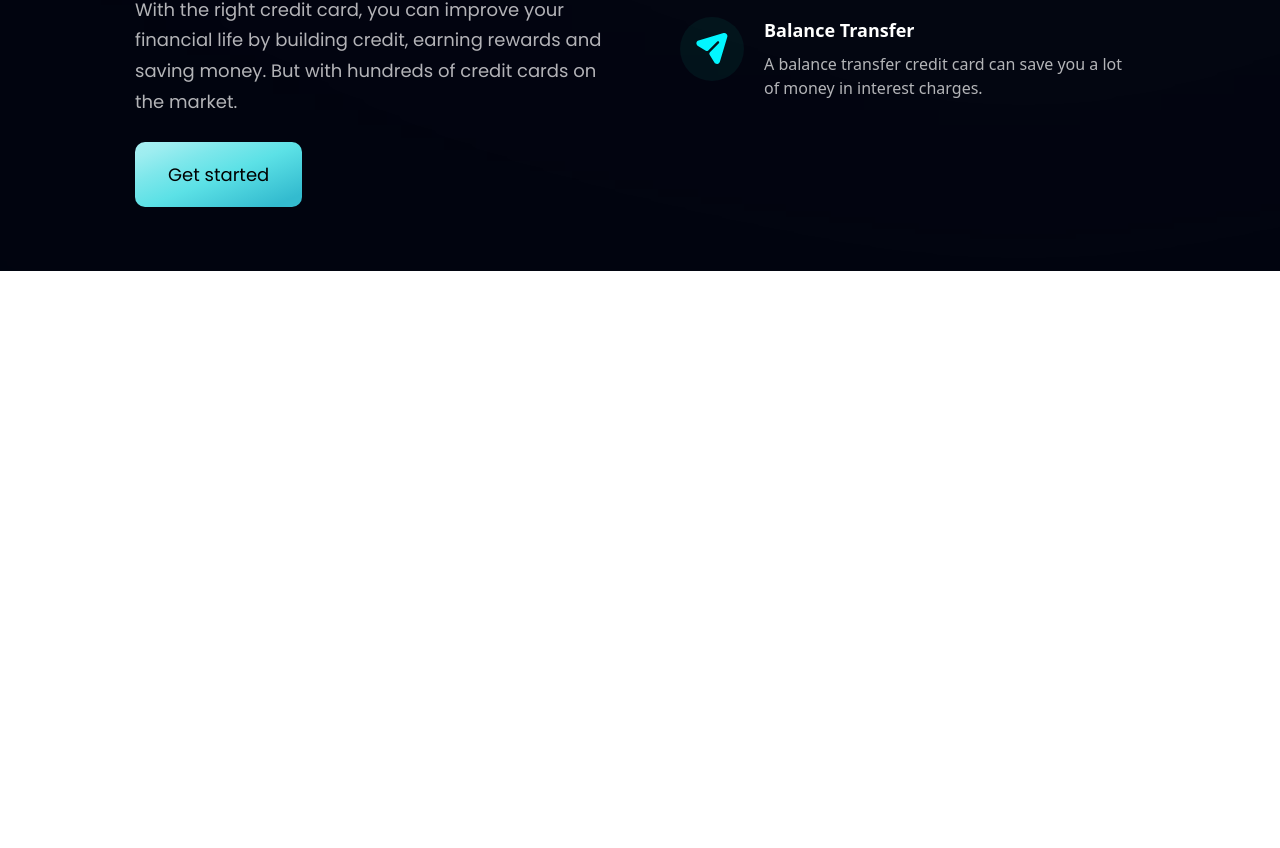
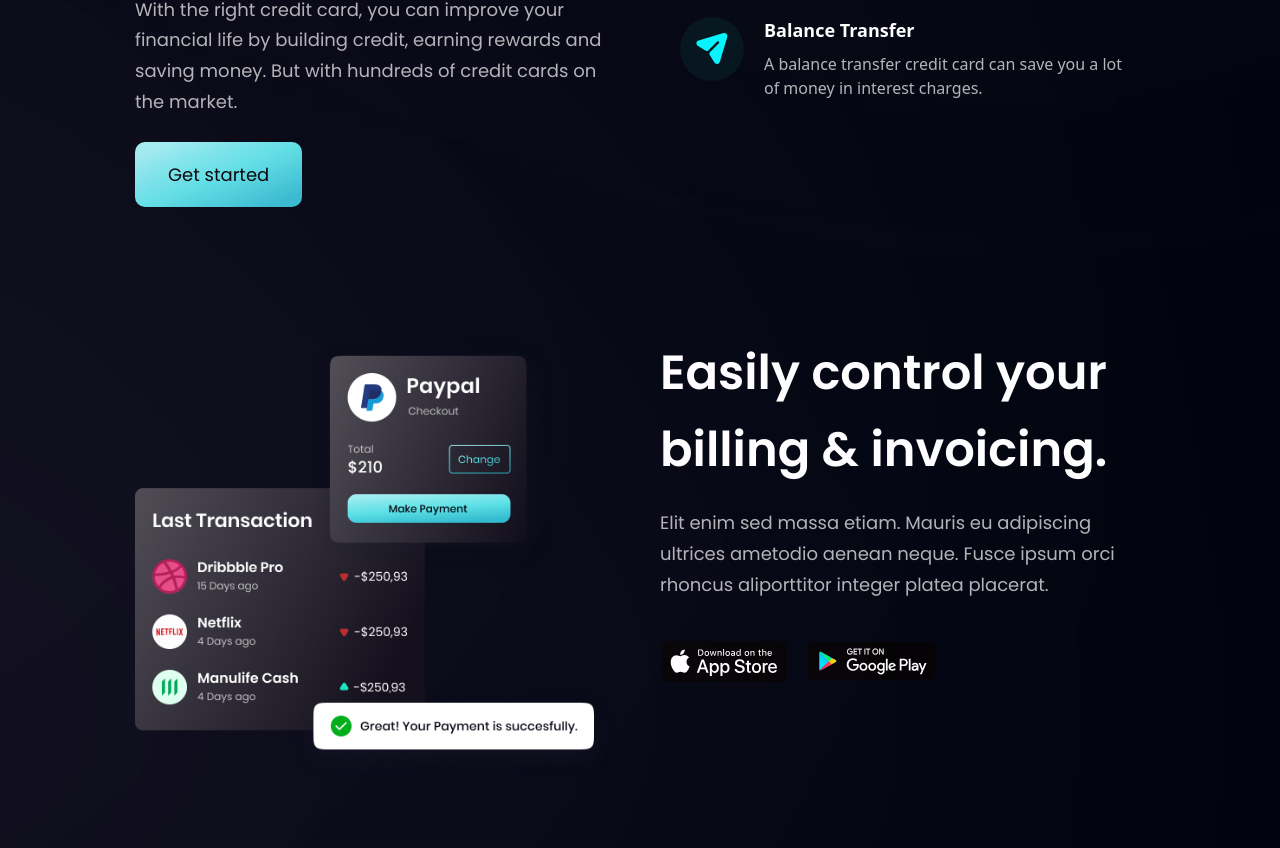
Before and after one commit to xqudee/Bank-Landing, a React (Vite) app in the folder bank_landing_page/: page / in a window 1280 px wide. Shown: the part 1342-2190 px from the top of the page. Before the commit the page ends 1613 px from the top, so only its background shows below. Built offline with nearby package versions, Linux system fonts and the light colour scheme.

Commit message:
billing section

```diff
--- a/bank_landing_page/src/components/Billing.jsx
+++ b/bank_landing_page/src/components/Billing.jsx
@@ -1,10 +1,32 @@
 import React from 'react'
+import { apple, bill, google } from '../assets'
+import styles, {layout} from '../style'
 
 const Billing = () => {
   return (
-    <div>
+    <section id='product' className={`${layout.sectionReverse} relative`}>
+      <div className={layout.sectionImgReverse}>
+        <img src={bill} alt='billing' className='w-[100%] max-w-[530px] max-h-[455px] relative z-[5]' />
+      </div>
 
-    </div>
+      <div className='absolute z-[3] -left-1/2 top-0 w-[50%] h-[50%] rounded-full white__gradient' />
+      <div className='absolute z-[0] -left-1/2 bottom-0 w-[50%] h-[50%] rounded-full pink__gradient' />
+      <div />
+
+      <div className={`${layout.sectionInfo}`}>
+        <h2 className={`${styles.heading2}`}>Easily control your <br className='sm:block
+        hidden' /> billing & invoicing.</h2>
+        <p className={`${styles.paragraph} max-w-[470px] mt-5`}>
+          Elit enim sed massa etiam. Mauris eu adipiscing ultrices ametodio aenean neque.
+          Fusce ipsum orci rhoncus aliporttitor integer platea placerat.
+        </p>
+
+        <div className='flex flex-row flex-wrap sm:mt-10 mt-6'>
+          <img src={apple} alt='apple_store' className='w-[128px] h-[42px] object-contain mr-5 cursor-pointer' />
+          <img src={google} alt='google_play' className='w-[128px] h-[42px] object-contain mr-5 cursor-pointer' />
+        </div>
+      </div>
+    </section>
   )
 }
 
--- a/bank_landing_page/src/components/Hero.jsx
+++ b/bank_landing_page/src/components/Hero.jsx
@@ -33,7 +33,7 @@ const Hero = () => {
         <p className={`${styles.paragraph} max-w-[470px] mt-5`}>Our team of experts uses a methodology to identify the credit cards most likely to fit your needs.
         We examine annual percentage rates, annual fees.</p>
 
-        <div className='absolute top-[50%] translate-y-[-60%] left-0 w-[20%] h-[50%] z-[0] white__gradient__1'></div>
+        <div className='absolute top-0 -left-[10%] w-[20%] h-[50%] z-[0] white__gradient__1'></div>
       </div>
 
       <div className={`flex-1 ${styles.flexCenter} md:my-0 my-10 relative`}>
--- a/bank_landing_page/src/style.js
+++ b/bank_landing_page/src/style.js
@@ -1,8 +1,8 @@
 const styles = {
   boxWidth: "xl:max-w-[1280px] w-full",
 
-  heading2: "font-poppins font-semibold xs:text-[48px] text-[40px] text-white xs:leading-[76.8px] leading-[66.8px] w-full",
-  paragraph: "font-poppins font-normal text-dimWhite text-[18px] leading-[30.8px]",
+  heading2: "font-poppins font-semibold xs:text-[48px] text-[40px] text-white xs:leading-[76.8px] leading-[66.8px] w-full sm:text-center text-left md:text-left",
+  paragraph: "font-poppins font-normal text-dimWhite text-[18px] leading-[30.8px] sm:text-center text-left md:text-left",
 
   flexCenter: "flex justify-center items-center",
   flexStart: "flex justify-center items-start",
@@ -22,7 +22,7 @@ export const layout = {
   sectionImgReverse: `flex-1 flex ${styles.flexCenter} md:mr-10 mr-0 md:mt-0 mt-10 relative`,
   sectionImg: `flex-1 flex ${styles.flexCenter} md:ml-10 ml-0 md:mt-0 mt-10 relative`,
 
-  sectionInfo: `flex-1 ${styles.flexStart} flex-col`,
+  sectionInfo: `flex-1 flex-col flex sm:items-center items-start md:items-start`,
 };
 
 export default styles;
```
